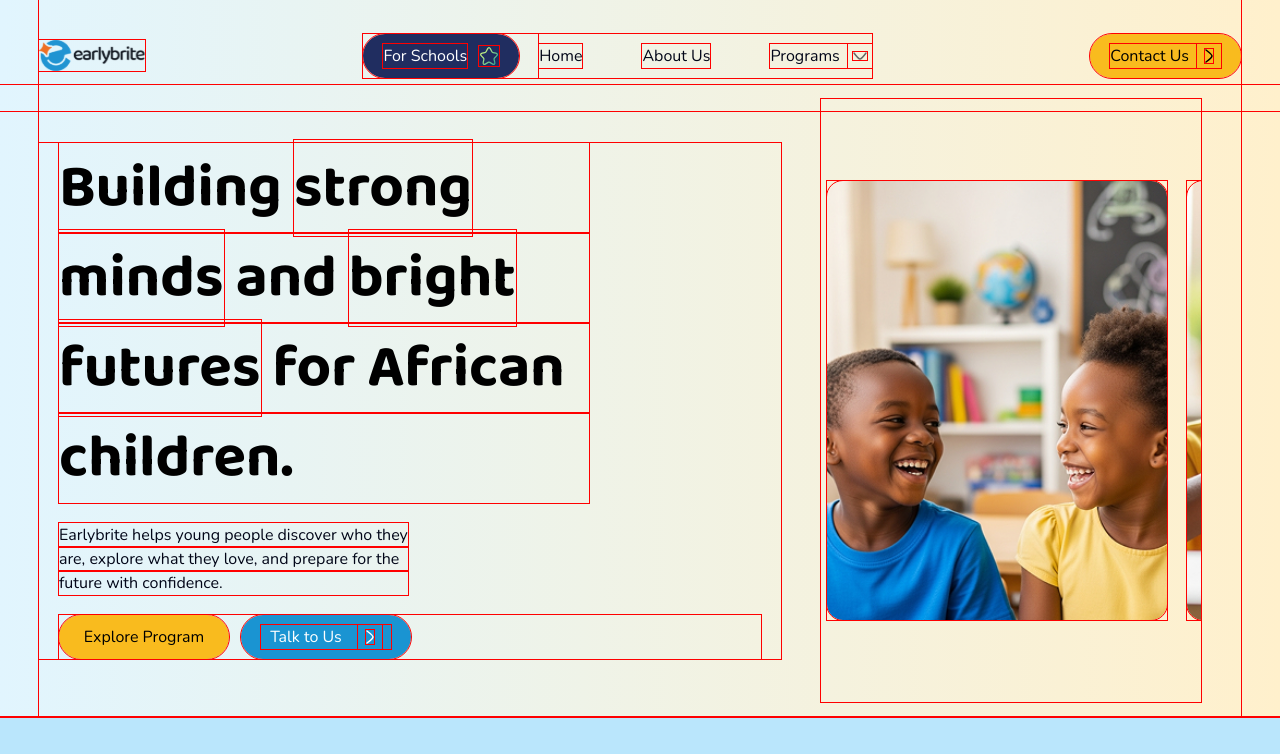
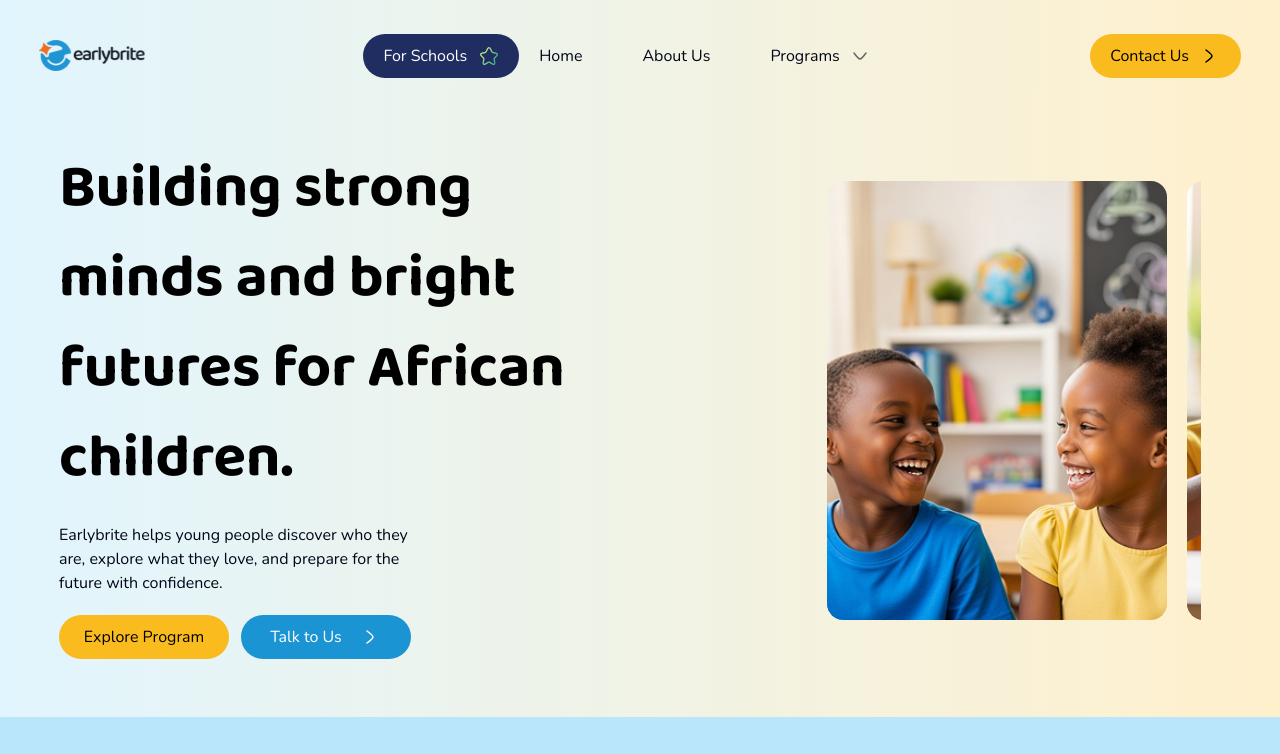
Before and after one commit to EARLYBRITE2025/earlybriteschools, a Next.js app: page / in a window 1280 px wide. Shown: the top 754 px of the page. Built offline with nearby package versions, Linux system fonts and the light colour scheme.

Commit message:
removedout line

```diff
--- a/src/app/globals.css
+++ b/src/app/globals.css
@@ -114,9 +114,7 @@
 }
 
 
-* {
-  outline: 1px red solid
-}
+
 @layer base {
   * {
     @apply border-border outline-ring/50;
```
